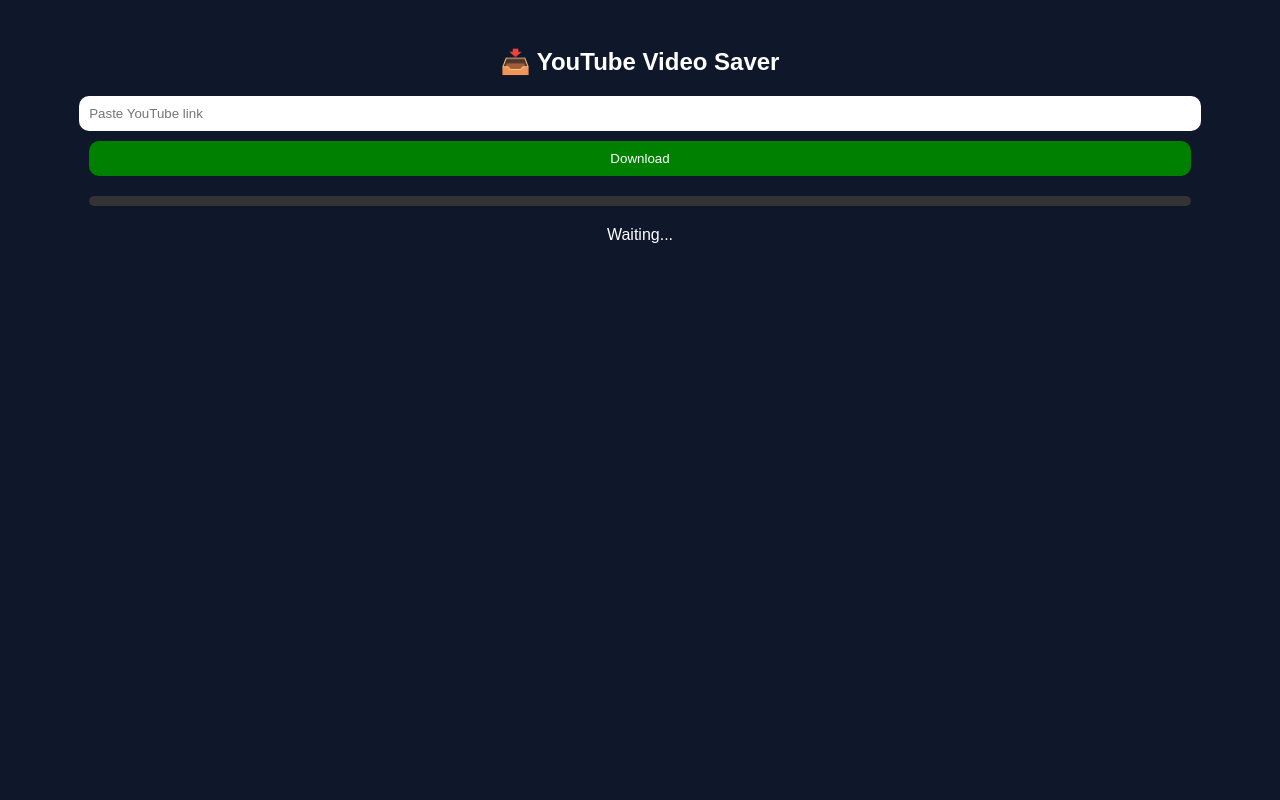
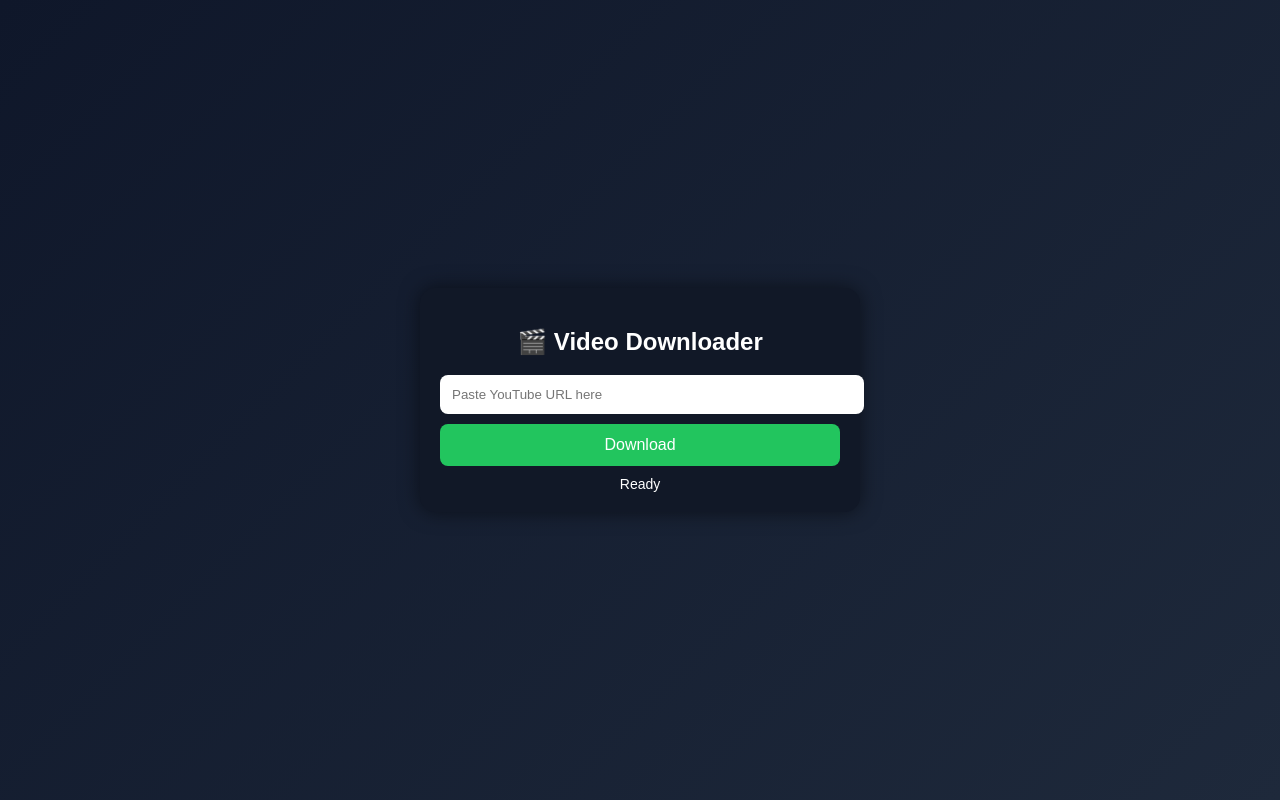
Before and after one commit to Sangeetha-123549/video-downloader, a Flask app: page / in a window 1280 px wide. Run offline with Flask 3, Linux system fonts and the light colour scheme.

Commit message:
templates/index.html

```diff
--- a/templates/index.html
+++ b/templates/index.html
@@ -1,91 +1,182 @@
 <!DOCTYPE html>
-<html>
+<html lang="en">
 <head>
-<title>Video Saver</title>
-<meta name="viewport" content="width=device-width, initial-scale=1">
+<meta charset="UTF-8">
+<title>Video Downloader</title>
+<meta name="viewport" content="width=device-width, initial-scale=1.0">
 
 <style>
-body{
-  font-family:Arial;
-  background:#0f172a;
-  color:white;
-  text-align:center;
-  padding:20px;
+body {
+    margin: 0;
+    font-family: Arial;
+    background: linear-gradient(135deg,#0f172a,#1e293b);
+    color: white;
+    display: flex;
+    justify-content: center;
+    align-items: center;
+    height: 100vh;
 }
-input{
-  width:90%;
-  padding:10px;
-  border-radius:10px;
-  border:none;
+
+.container {
+    width: 90%;
+    max-width: 400px;
+    background: #111827;
+    padding: 20px;
+    border-radius: 15px;
+    text-align: center;
+    box-shadow: 0 0 20px rgba(0,0,0,0.5);
 }
-button{
-  margin-top:10px;
-  padding:10px;
-  width:90%;
-  background:green;
-  color:white;
-  border:none;
-  border-radius:10px;
+
+input {
+    width: 100%;
+    padding: 12px;
+    border-radius: 8px;
+    border: none;
+    margin-bottom: 10px;
 }
-#msg{
-  margin-top:20px;
+
+button {
+    width: 100%;
+    padding: 12px;
+    border: none;
+    border-radius: 8px;
+    background: #22c55e;
+    color: white;
+    font-size: 16px;
+    cursor: pointer;
 }
-.bar{
-  width:90%;
-  background:#333;
-  margin:20px auto;
-  border-radius:10px;
+
+button:hover {
+    background: #16a34a;
 }
-.fill{
-  height:10px;
-  width:0%;
-  background:lime;
+
+.spinner {
+    display: none;
+    margin: 15px auto;
+    border: 4px solid #333;
+    border-top: 4px solid #22c55e;
+    border-radius: 50%;
+    width: 30px;
+    height: 30px;
+    animation: spin 1s linear infinite;
 }
+
+@keyframes spin {
+    100% { transform: rotate(360deg); }
+}
+
+.progress-container {
+    width: 100%;
+    background: #374151;
+    border-radius: 10px;
+    margin-top: 10px;
+    display: none;
+}
+
+.progress-bar {
+    height: 10px;
+    width: 0%;
+    background: #22c55e;
+    border-radius: 10px;
+}
+
+.status {
+    margin-top: 10px;
+    font-size: 14px;
+}
+
+.success {
+    display: none;
+    margin-top: 15px;
+    color: #22c55e;
+    font-size: 18px;
+}
+
+a.download-link {
+    display: none;
+    margin-top: 15px;
+    color: #60a5fa;
+    text-decoration: underline;
+}
+
 </style>
 </head>
 
 <body>
 
-<h2>📥 YouTube Video Saver</h2>
+<div class="container">
+    <h2>🎬 Video Downloader</h2>
 
-<input id="url" placeholder="Paste YouTube link">
-<br>
+    <input type="text" id="url" placeholder="Paste YouTube URL here">
 
-<button onclick="startDownload()">Download</button>
+    <button onclick="startDownload()">Download</button>
 
-<div class="bar">
-  <div class="fill" id="fill"></div>
+    <div class="spinner" id="spinner"></div>
+
+    <div class="progress-container" id="progressBox">
+        <div class="progress-bar" id="bar"></div>
+    </div>
+
+    <div class="status" id="status">Ready</div>
+
+    <div class="success" id="success">✅ Download Completed!</div>
+
+    <!-- REAL DOWNLOAD LINK -->
+    <a href="/file" class="download-link" id="downloadLink">
+        📥 Click here to download video
+    </a>
+
 </div>
 
-<div id="msg">Waiting...</div>
+<script>
+function startDownload() {
 
-<script>
-function startDownload(){
+    let url = document.getElementById("url").value;
 
-let fill=document.getElementById("fill");
-let msg=document.getElementById("msg");
+    let spinner = document.getElementById("spinner");
+    let bar = document.getElementById("bar");
+    let progressBox = document.getElementById("progressBox");
+    let status = document.getElementById("status");
+    let success = document.getElementById("success");
+    let downloadLink = document.getElementById("downloadLink");
 
-fetch("/download",{
-  method:"POST",
-  headers:{"Content-Type":"application/json"},
-  body:JSON.stringify({url:document.getElementById("url").value})
-});
+    spinner.style.display = "block";
+    progressBox.style.display = "block";
+    success.style.display = "none";
+    downloadLink.style.display = "none";
+    bar.style.width = "0%";
+    status.innerText = "Starting...";
 
-let p=0;
+    // call backend
+    fetch("/download", {
+        method: "POST",
+        headers: {"Content-Type":"application/json"},
+        body: JSON.stringify({url: url})
+    });
 
-let t=setInterval(async()=>{
-  let res=await fetch("/progress");
-  let data=await res.json();
+    let progress = 0;
 
-  p=data.value;
-  fill.style.width=p+"%";
-  msg.innerHTML="Downloading... "+p+"%";
+    let interval = setInterval(async () => {
 
-  if(p>=100){
-    clearInterval(t);
-    msg.innerHTML="✅ Download Completed! Check Downloads Folder / Server Storage";
-  }
-},500);
+        let res = await fetch("/progress");
+        let data = await res.json();
+
+        progress = data.value;
+        bar.style.width = progress + "%";
+        status.innerText = "Downloading... " + progress + "%";
+
+        if(progress >= 100) {
+            clearInterval(interval);
+
+            spinner.style.display = "none";
+            success.style.display = "block";
+            status.innerText = "Done";
+
+            // REAL DOWNLOAD LINK SHOW
+            downloadLink.style.display = "block";
+        }
+
+    }, 500);
 }
 </script>
 
```
